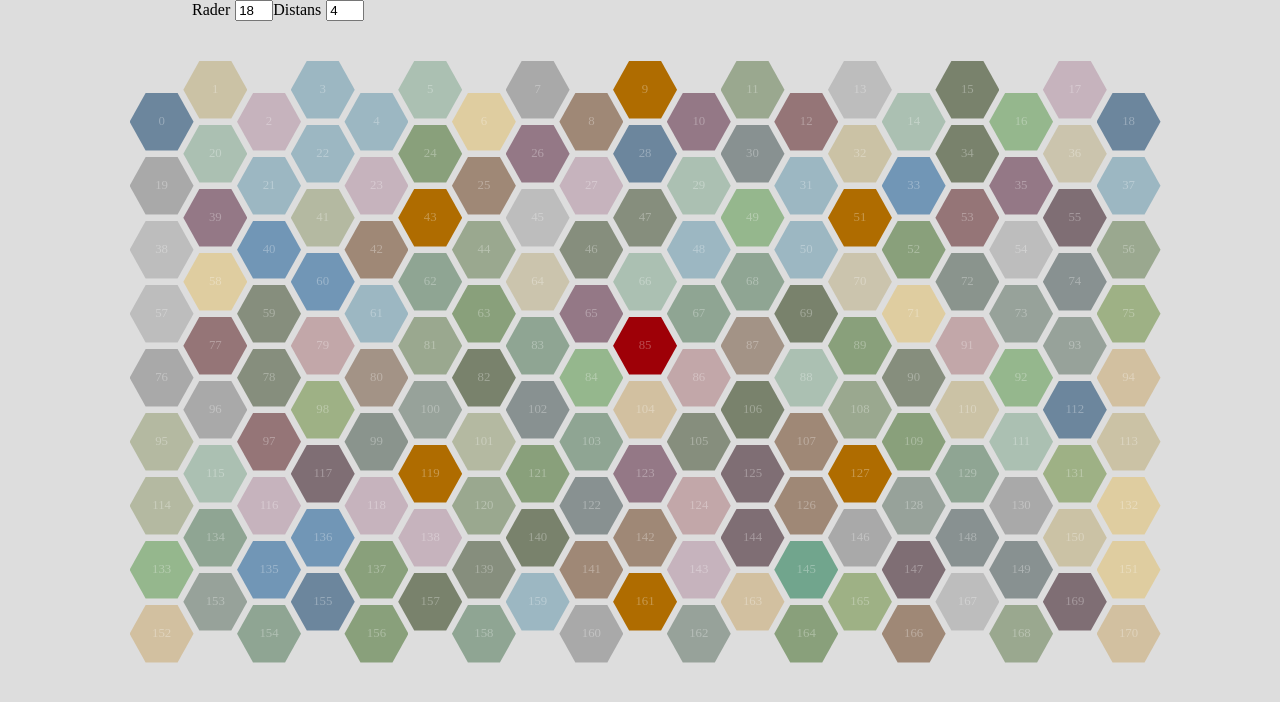
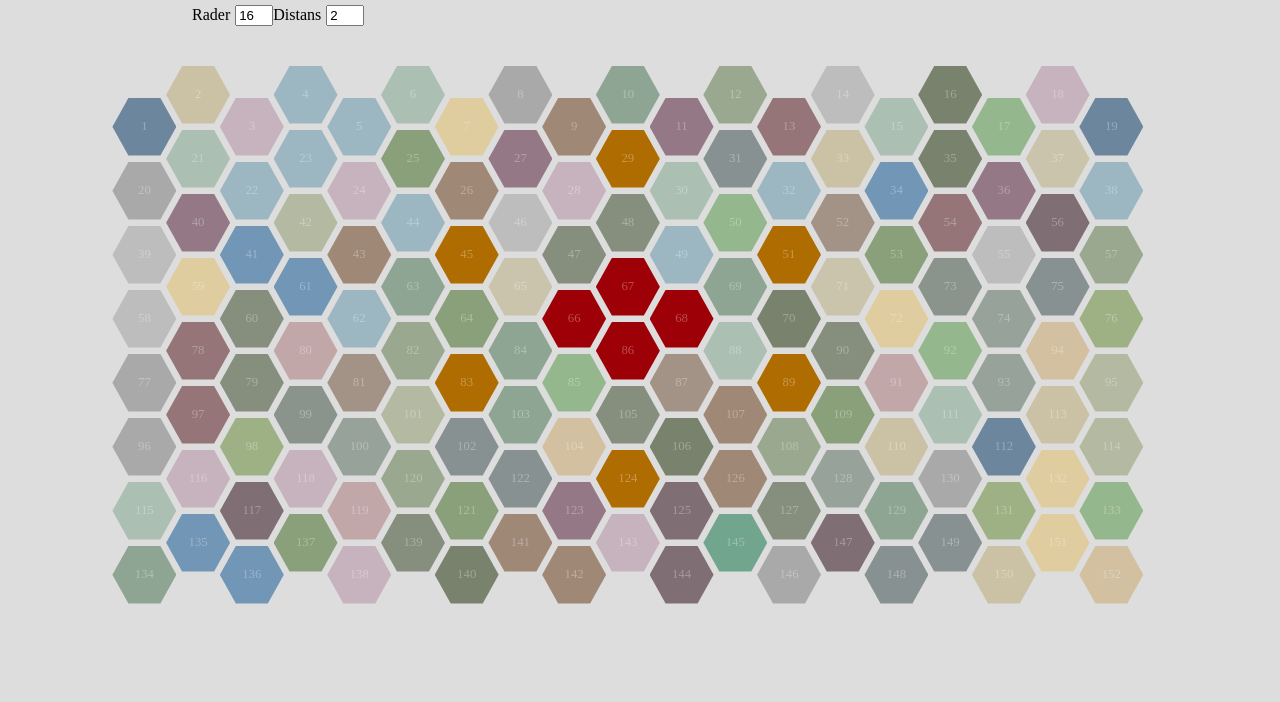
Before and after one commit to erikbjoern/boardgame-prototyping, a Vue app: page / in a window 1280 px wide. Shown: the top 702 px of the page. Built offline with nearby package versions, Linux system fonts and the light colour scheme.

Commit message:
refactor, extract into helpers

```diff
--- a/src/App.vue
+++ b/src/App.vue
@@ -1,31 +1,33 @@
 <template>
   <div>
-    <div style="margin-left: 15vw">
+    <div style="margin: 5px 15vw">
       <label htmlFor="rows">Rader</label>
-      <input id="rows" type="number" min="7" max="21" v-model="visibleRows" />
-      <label htmlFor="distance" min="1">Distans</label>
-      <input id="distance" type="number" :max="villageDistanceMaximum" v-model="villageDistance" />
+      <input id="rows" type="number" min="7" max="23" v-model="visibleRows" />
+      <label htmlFor="distance">Distans</label>
+      <input
+        id="distance"
+        type="number"
+        min="1"
+        :max="villageDistanceMaximum"
+        v-model="villageDistance"
+      />
 
       <!-- DENNA GÅR INTE ATT ÄNDRA FÖRRÄN MAN FÅR SASS-VARIABELN TILL JAVASCRIPT -->
       <!-- <label htmlFor="columns">Kolumner</label>
     <input id="columns" type="number" min="7" step="2" v-model="columns" /> -->
-
     </div>
     <ul class="hex-grid__list">
       <li v-for="hex in hexes" :key="hex" class="hex-grid__item">
         <div
           class="hex-grid__content"
-          :style="
-            `background-color: ${
-              isCenter(hex) ? '#9e0007' : `${randomColor()}9a`
-            };`
-          "
+          :style="`background-color: ${randomColor()}9a`"
           :class="{
+            center: isCenter(hex),
             hidden: isOverflowing(hex),
             village: isVillageHex(hex),
           }"
         >
-          {{ hex | hexNumber }}
+          {{ hex }}
         </div>
       </li>
     </ul>
@@ -33,52 +35,29 @@
 </template>
 
 <script>
+import { colors } from "@/helpers/colors";
+import {
+  isCenter,
+  isVillage,
+} from "@/helpers/tilePositions";
+
 export default {
   name: "App",
   data() {
     return {
       columns: 19, //se till att ändra i CSS-variabeln också om denna ska ändras
-      visibleRows: 18,
-      villageDistance: 4, //kan vara 2-4 ungefär
-      colors: [
-        "#67A05A",
-        "#8baf97",
-        "#ccae7a",
-        "#B18588",
-        "#e2c37a",
-        "#2C699D",
-        "#234F75",
-        "#2C815A",
-        "#683335",
-        "#66384f",
-        "#B899AA",
-        "#53793D",
-        "#AAAAAA",
-        "#888888",
-        "#432630",
-        "#739FB1",
-        "#9ba37b",
-        "#394823",
-        "#70865e",
-        "#c1b281",
-        "#c1b58f",
-        "#76964c",
-        "#4f5b40",
-        "#5d8264",
-        "#7f644f",
-        "#775134",
-        "#55665a",
-        "#6a7c6f",
-        "#516060",
-      ],
+      colors: colors,
+      visibleRows: 16,
+      villageDistance: 2, //kan vara 2-4 ungefär
     };
   },
   computed: {
     hexes() {
-      const array = new Array(this.hexCount());
+      const array = new Array(this.hexCount);
       let i = array.length;
+
       while (i--) {
-        array[i] = i;
+        array[i] = i + 1;
       }
 
       return array;
@@ -87,71 +66,45 @@ export default {
       return Math.ceil(this.visibleRows / 2);
     },
     villageDistanceMaximum() {
-      return Math.ceil(this.visibleRows / 4 - 1)
-    }
-  },
-  methods: {
+      return Math.ceil(this.visibleRows / 4 - 1);
+    },
     hexCount() {
       return this.rows * this.columns;
     },
+  },
+  methods: {
     randomColor() {
       return this.colors[Math.floor(Math.random() * this.colors.length)];
     },
     isCenter(hex) {
-      return this.rows % 2
-        ? hex == Math.floor(this.hexCount() / 2)
-        : [
-          Math.floor(this.hexCount() / 2) - Math.ceil(this.columns / 2),
-          Math.floor(this.hexCount() / 2) - Math.ceil(this.columns / 2) + 1,
-          Math.floor(this.hexCount() / 2) - Math.ceil(this.columns / 2) - 1,
-          Math.floor(this.hexCount() / 2) + Math.floor(this.columns / 2),
-        ].some(n => n == hex);
+      const halfHexCount = Math.ceil(this.hexCount / 2);
+      const { rows, columns } = this;
+      return isCenter({ hex, halfHexCount, rows, columns });
     },
     isOverflowing(hex) {
-      return this.visibleRows % 2 == 1
-        ? hex >= this.hexCount() - this.columns && hex % 2 !== this.rows % 2
-        : false
+      return (
+        this.visibleRows % 2 == 1 &&
+        hex >= this.hexCount - this.columns &&
+        hex % 2 == this.rows % 2
+      );
     },
     isVillageHex(hex) {
-      const halfCount = Math.floor(this.hexCount() / 2);
-      const dist = parseInt(this.villageDistance)
+      const halfHexCount = Math.ceil(this.hexCount / 2);
+      const dist = parseInt(this.villageDistance);
+      const { rows, columns } = this;
 
-      return this.rows % 2 == 1
-        ? [
-
-            halfCount - this.columns * (Math.floor(dist / 2) + (dist % 2)) - dist,
-            // halfCount - this.columns * (dist - 1) - dist,
-            halfCount - this.columns * dist,
-            halfCount - this.columns * (Math.floor(dist / 2) + (dist % 2)) + dist,
-            halfCount + this.columns * (Math.floor(dist / 2)) + dist,
-            halfCount + this.columns * dist,
-            halfCount + this.columns * (Math.floor(dist / 2)) - dist,
-          ].some((n) => n == hex)
-        : [
-            halfCount - Math.ceil(this.columns * (dist + 1 - (dist % 2)) / 2) - (dist + 1),
-            halfCount - Math.ceil(this.columns * (2 * dist + 1) / 2),
-            halfCount - Math.ceil(this.columns * (dist + 1 - (dist % 2)) / 2) + (dist + 1),
-            halfCount + Math.floor(this.columns * (dist - 1 + (dist % 2)) / 2) + (dist + 1),
-            halfCount + Math.floor(this.columns * (2 * dist + 1) / 2),
-            halfCount + Math.floor(this.columns * (dist - 1 + (dist % 2)) / 2) - (dist + 1),
-        ].some((n) => n == hex)
-    },
-  },
-  filters: {
-    hexNumber(hex) {
-      return hex > 184 && (hex - 184) % 2 == 0 ? 184 + (hex - 184) / 2 : hex;
+      return isVillage({ hex, halfHexCount, dist, rows, columns });
     },
   },
   watch: {
     visibleRows(newValue, oldValue) {
-
       if (this.villageDistance > this.villageDistanceMaximum)
-        this.villageDistance = this.villageDistanceMaximum
+        this.villageDistance = this.villageDistanceMaximum;
 
       if (newValue > oldValue && oldValue == 8 && this.villageDistance == 1)
-        this.villageDistance = 2
-    }
-  }
+        this.villageDistance = 2;
+    },
+  },
 };
 </script>
 
@@ -175,6 +128,10 @@ input {
   visibility: hidden;
 }
 
+.center {
+  background-color: #9e0007 !important;
+}
+
 .village {
   background-color: #af6c00 !important;
 }
@@ -184,7 +141,7 @@ input {
   gap: 0.5vw 0.1vw;
   grid-template-columns: repeat(auto-fill, 2vw);
   list-style-type: none;
-  margin: 5vh 7vw;
+  margin: 5vh calc(8vw - 30px);
 }
 
 .hex-grid__item {
--- /dev/null
+++ b/src/helpers/colors.js
@@ -0,0 +1,31 @@
+export const colors = [
+  "#67A05A",
+  "#8baf97",
+  "#ccae7a",
+  "#B18588",
+  "#e2c37a",
+  "#2C699D",
+  "#234F75",
+  "#2C815A",
+  "#683335",
+  "#66384f",
+  "#B899AA",
+  "#53793D",
+  "#AAAAAA",
+  "#888888",
+  "#432630",
+  "#739FB1",
+  "#9ba37b",
+  "#394823",
+  "#70865e",
+  "#c1b281",
+  "#c1b58f",
+  "#76964c",
+  "#4f5b40",
+  "#5d8264",
+  "#7f644f",
+  "#775134",
+  "#55665a",
+  "#6a7c6f",
+  "#516060",
+]
--- /dev/null
+++ b/src/helpers/tilePositions.js
@@ -0,0 +1,48 @@
+export const isCenter = ({ hex, halfHexCount, rows, columns }) => {
+  const positionsForOddRowCount = [
+    halfHexCount - Math.ceil(columns / 2) + 1,
+    halfHexCount - Math.ceil(columns / 2) + 2,
+    halfHexCount - Math.ceil(columns / 2),
+    halfHexCount + Math.floor(columns / 2) + 1,
+  ]
+
+  return rows % 2
+    ? hex == halfHexCount
+    : positionsForOddRowCount.some((n) => n == hex);
+};
+
+export const isVillage = ({
+  hex,
+  halfHexCount,
+  dist,
+  rows,
+  columns,
+}) => {
+  const positionsForOddRowCount = [
+    halfHexCount - columns * (Math.floor(dist / 2) + (dist % 2)) - dist,
+    halfHexCount - columns * dist,
+    halfHexCount - columns * (Math.floor(dist / 2) + (dist % 2)) + dist,
+    halfHexCount + columns * Math.floor(dist / 2) + dist,
+    halfHexCount + columns * dist,
+    halfHexCount + columns * Math.floor(dist / 2) - dist,
+  ];
+
+  const positionsForEvenRowCount = [
+    halfHexCount - Math.ceil((columns * (dist + 1 - (dist % 2))) / 2) - dist,
+    halfHexCount - Math.ceil((columns * (2 * dist + 1)) / 2) + 1,
+    halfHexCount -
+      Math.ceil((columns * (dist + 1 - (dist % 2))) / 2) +
+      dist +
+      2,
+    halfHexCount +
+      Math.floor((columns * (dist - 1 + (dist % 2))) / 2) +
+      dist +
+      2,
+    halfHexCount + Math.floor((columns * (2 * dist + 1)) / 2) + 1,
+    halfHexCount + Math.floor((columns * (dist - 1 + (dist % 2))) / 2) - dist,
+  ];
+
+  return rows % 2 == 0
+    ? positionsForEvenRowCount.some((n) => n == hex)
+    : positionsForOddRowCount.some((n) => n == hex);
+};
```
